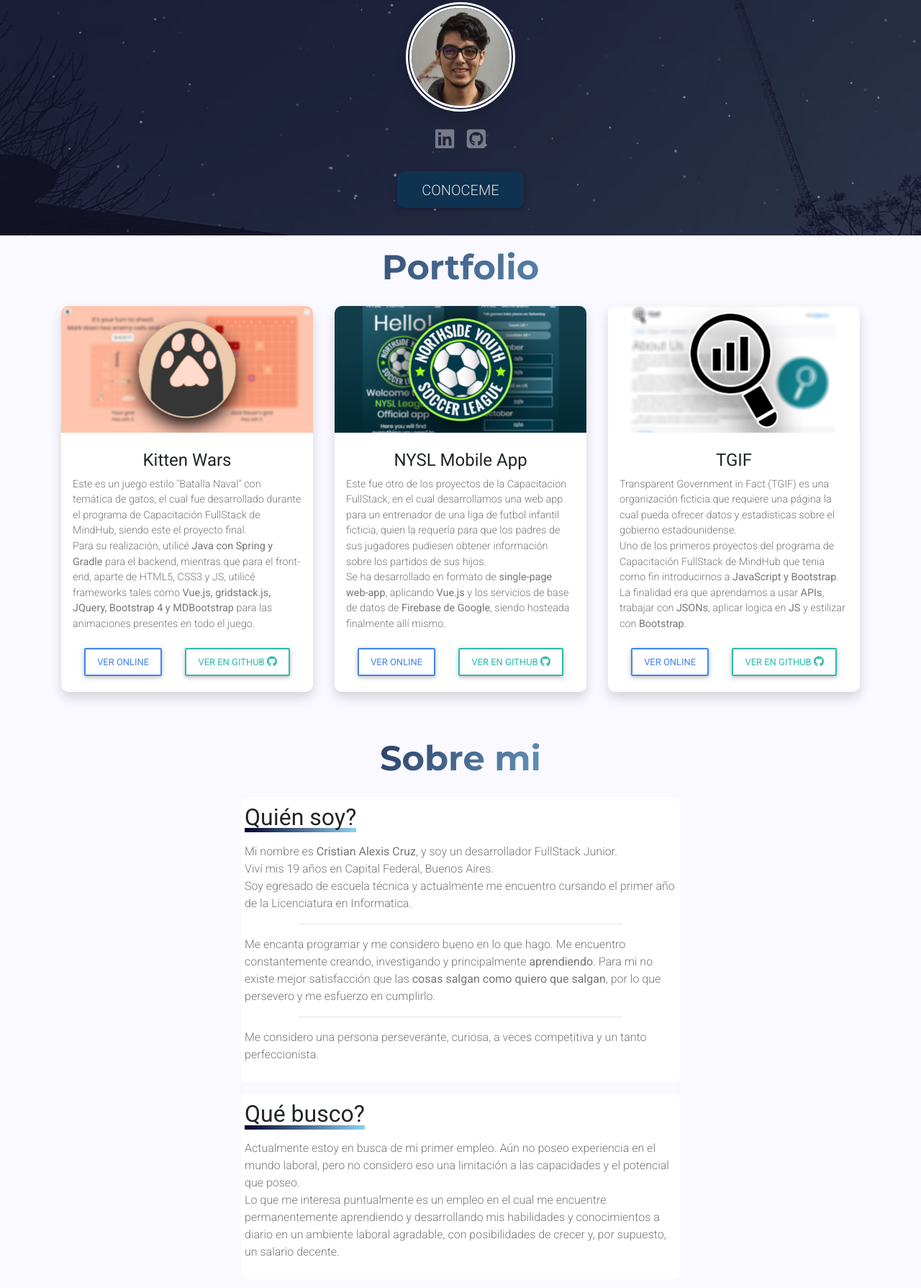
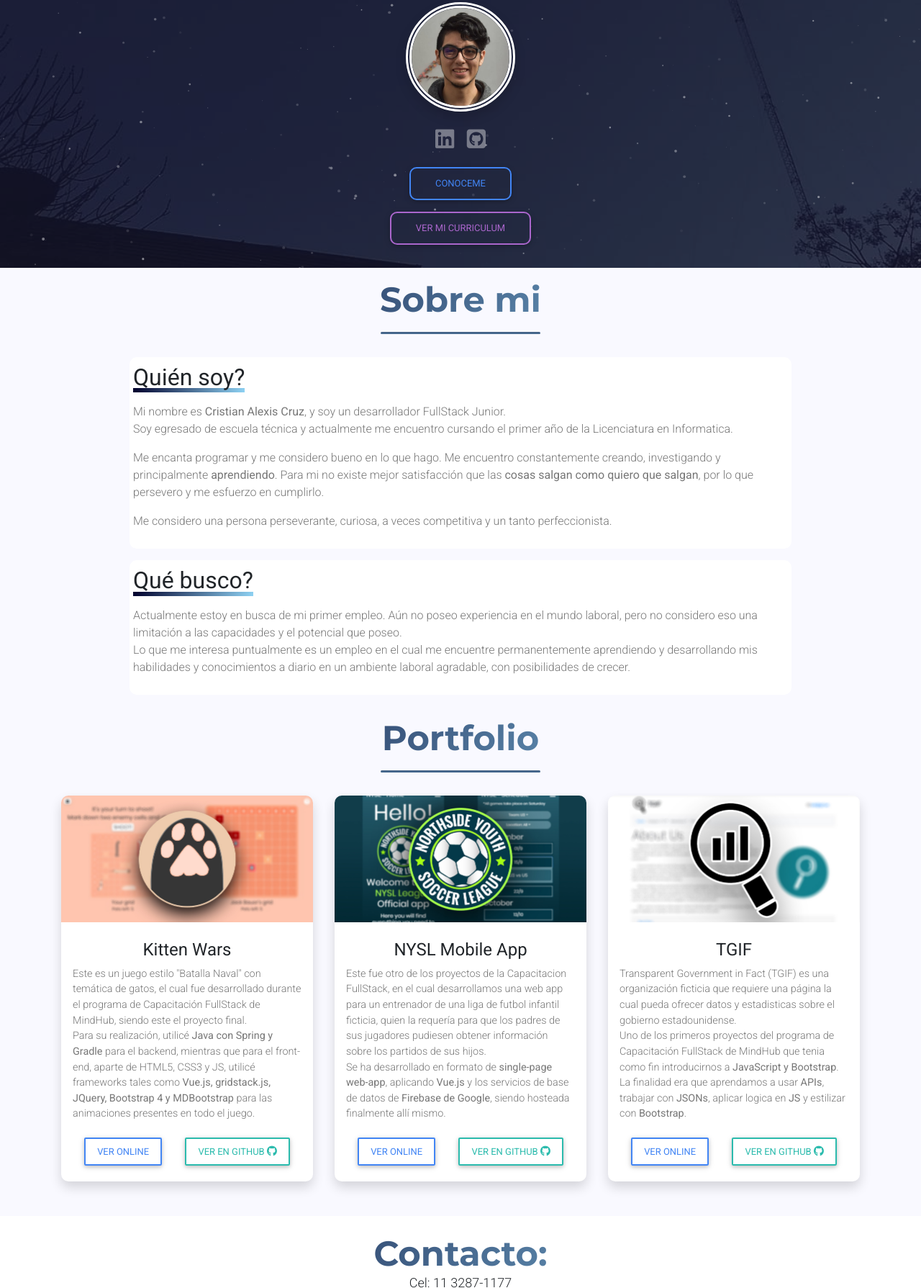
Before and after one commit to Gliezse/Personal-Web-Page, a plain HTML site: page public/index.html in a window 1280 px wide. Shown: the part 257-2046 px from the top of the page at 72% size. Drawn offline with nearby package versions, Linux system fonts and the light colour scheme.

Commit message:
Added CV download button

```diff
--- a/public/css/style.css
+++ b/public/css/style.css
@@ -148,7 +148,15 @@ nav{
     font-size: 3em;
     font-family: 'Montserrat', sans-serif;
     font-weight: 700;
-    margin-bottom: .5em;
+    margin-bottom: 0;
+}
+
+.title-hr{
+    background-color: #47698e;
+    height: .1em;
+    border-radius: 10px;
+    width: 20%;
+    margin: 1em auto 2em;
 }
 
 .color-titles{
@@ -238,6 +246,9 @@ nav{
     #profile-pic{
         width: 50% !important;
     }
+    #personal h1{
+        font-size: 65px;
+    }
 }
 
 
--- a/public/index.html
+++ b/public/index.html
@@ -26,14 +26,21 @@
         <nav class="navbar navbar-expand-lg navbar-dark fixed-top">
             <div class="container">
                 <a class="navbar-brand" href="#home-page">Cristian Cruz</a>
+
+                <button class="navbar-toggler navbar-toggler-right text-uppercase text-white rounded collapsed" type="button" data-toggle="collapse" data-target="#navbarResponsive" aria-controls="navbarResponsive" aria-expanded="false" aria-label="Toggle navigation">
+                    <i class="fas fa-bars"></i>
+                </button>
+                <div class="navbar-collapse collapse" id="navbarResponsive">
                     <ul class="navbar-nav ml-auto">
+                        <li class="nav-item">
+                            <a class="nav-link" href="#sobre-mi">Sobre mi</a>
+                        </li>
                         <li class="nav-item">
                             <a class="nav-link" href="#portfolio">Portfolio</a>
                         </li>
-                    <li class="nav-item">
-                        <a class="nav-link" href="#sobre-mi">Sobre mi</a>
-                    </li>
                     </ul>
+                </div>
+
             </div>
 
         </nav>
@@ -100,8 +107,15 @@
                         </div>
 
                         <div>
-                            <a class="btn" href="#portfolio">
-                                <h4 class="m-0">Conoceme</h4>
+                            <a href="#portfolio" class="d-block mb-3">
+                                <button class="btn btn-outline-primary waves-effect m-auto">
+                                    Conoceme
+                                </button>
+                            </a>
+                            <a href="./pdf/CV_Cruz_Cristian.pdf" target="blank">
+                                <button class="btn btn-outline-secondary waves-effect m-auto">
+                                    Ver mi curriculum
+                                </button>
                             </a>
                         </div>
 
@@ -116,7 +130,81 @@
 
         </section>
 
+        <section id="sobre-mi" class="bg-clarito">
+            <div class="container animated fadeIn fast">
+                <h1 class="color-titles titles text-center">
+                    Sobre mi
+                </h1>
+                <hr class="title-hr">
+                <div class="row">
+                    <div class="col-sm-1"></div>
+                    <div class="col-sm-10">
+                        <div>
+                            <div class="frame">
+                                <h2 class="mb-3">
+                                    <span class="underline--magical">
+                                        Quién soy?
+                                    </span>
 
+                                </h2>
+                                <p class="text-gray">
+                                    Mi nombre es <b>Cristian Alexis Cruz</b>, y soy un desarrollador FullStack Junior.
+                                    <br>
+                                    Soy egresado de escuela técnica y actualmente me encuentro cursando el primer año de la Licenciatura en Informatica.
+                                </p>
+
+                                <p class="text-gray">
+                                    Me encanta programar y me considero bueno en lo que hago. Me encuentro constantemente creando, investigando y principalmente <b>aprendiendo</b>.
+                                    Para mi no existe mejor satisfacción que las <b>cosas salgan como quiero que salgan</b>, por lo que persevero y me esfuerzo en cumplirlo.
+                                </p>
+
+                                <p class="text-gray">
+                                    Me considero una persona perseverante, curiosa, a veces competitiva
+                                    y un tanto perfeccionista.
+                                </p>
+                            </div>
+
+
+                            <div class="frame">
+                                <h2 class="mb-3">
+                                    <span class="underline--magical">
+                                        Qué busco?
+                                    </span>
+                                </h2>
+
+                                <p class="text-gray">
+                                    Actualmente estoy en busca de mi primer empleo. Aún no poseo experiencia en el mundo laboral,
+                                    pero no considero eso una limitación a las capacidades y el potencial que poseo.
+                                    <br>
+                                    Lo que me interesa puntualmente es un empleo en el cual me encuentre permanentemente aprendiendo
+                                    y desarrollando mis habilidades y conocimientos a diario en un ambiente laboral agradable, con
+                                    posibilidades de crecer.
+                                </p>
+                            </div>
+
+
+
+<!--
+                            <h2>
+                                <span class="underline--magical">
+
+
+                                    Qué busco?
+                                </span>
+                            </h2>
+                            <p>
+                                Mi objetivo es conseguir un empleo donde pueda aplicar mis conocimientos y más que nada adquirir nuevos.
+                            </p>-->
+
+                        </div>
+
+                    </div>
+                    <div class="col-sm-1"></div>
+                </div>
+
+            </div>
+
+        </section>
 
 
 
@@ -124,11 +212,9 @@
             <div class="container">
                 <div>
                     <h1 class="color-titles titles text-center">
-                        <span>
                         Portfolio
-                        </span>
                     </h1>
-
+                    <hr class="title-hr">
                     <div class="row">
                         <div class="col-sm-12 col-lg-4">
                             <div class="portfolio-frame shadow">
@@ -227,86 +313,9 @@
         </section>
 
 
-        <section id="sobre-mi" class="bg-clarito">
-            <div class="container-fluid animated fadeIn fast">
-
-                <div class="row">
-                    <div class="col-md-3 col-sm-1"></div>
-                    <div class="col-md-6 col-sm-10">
-                        <div>
-                            <h1 class="color-titles titles text-center">
-                                <span>
-                                    Sobre mi
-                                </span>
-                            </h1>
-                            <div class="frame">
-                                <h2 class="mb-3">
-                                    <span class="underline--magical">
-                                        Quién soy?
-                                    </span>
-
-                                </h2>
-                                <p class="text-gray">
-                                    Mi nombre es <b>Cristian Alexis Cruz</b>, y soy un desarrollador FullStack Junior.
-                                    <br>
-                                    Viví mis 19 años en Capital Federal, Buenos Aires.
-                                    <br>
-                                    Soy egresado de escuela técnica y actualmente me encuentro cursando el primer año de la Licenciatura en Informatica.
-                                </p>
-
-                                <hr class="w-75">
-                                <p class="text-gray">
-                                    Me encanta programar y me considero bueno en lo que hago. Me encuentro constantemente creando, investigando y principalmente <b>aprendiendo</b>.
-                                    Para mi no existe mejor satisfacción que las <b>cosas salgan como quiero que salgan</b>, por lo que persevero y me esfuerzo en cumplirlo.
-                                </p>
-                                <hr class="w-75">
-                                <p class="text-gray">
-                                    Me considero una persona perseverante, curiosa, a veces competitiva
-                                    y un tanto perfeccionista.
-                                </p>
-                            </div>
 
 
-                            <div class="frame">
-                                <h2 class="mb-3">
-                                    <span class="underline--magical">
-                                        Qué busco?
-                                    </span>
-                                </h2>
-
-                                <p class="text-gray">
-                                    Actualmente estoy en busca de mi primer empleo. Aún no poseo experiencia en el mundo laboral,
-                                    pero no considero eso una limitación a las capacidades y el potencial que poseo.
-                                    <br>
-                                    Lo que me interesa puntualmente es un empleo en el cual me encuentre permanentemente aprendiendo
-                                    y desarrollando mis habilidades y conocimientos a diario en un ambiente laboral agradable, con
-                                    posibilidades de crecer y, por supuesto, un salario decente.
-                                </p>
-                            </div>
-
-
-
-<!--
-                            <h2>
-                                <span class="underline--magical">
-
-
-                                    Qué busco?
-                                </span>
-                            </h2>
-                            <p>
-                                Mi objetivo es conseguir un empleo donde pueda aplicar mis conocimientos y más que nada adquirir nuevos.
-                            </p>-->
-                        </div>
-                    </div>
-                    <div class="col-md-3 col-sm-1"></div>
-                </div>
-
-            </div>
-
-        </section>
-
-        <footer id="contacto" class="text-center w-50 m-auto rounded">
+        <footer id="contacto" class="text-center m-auto rounded">
             <div>
                 <h1 class="titles color-titles mt-4">
                     Contacto:
@@ -318,7 +327,7 @@
             </div>
         </footer>
 
-        <section class="bg-white text-center pb-3 mt-4">
+        <section class="bg-white text-center pb-3 mt-4 container">
             <h4>Esta página se encuentra en desarrollo, pronto se agregará mas contenido.</h4>
             <h4><b>Gracias por su visita!</b></h4>
         </section>
```
Also changed, not shown: 1 other file. Lines whose indentation alone changed are shown as unchanged.
